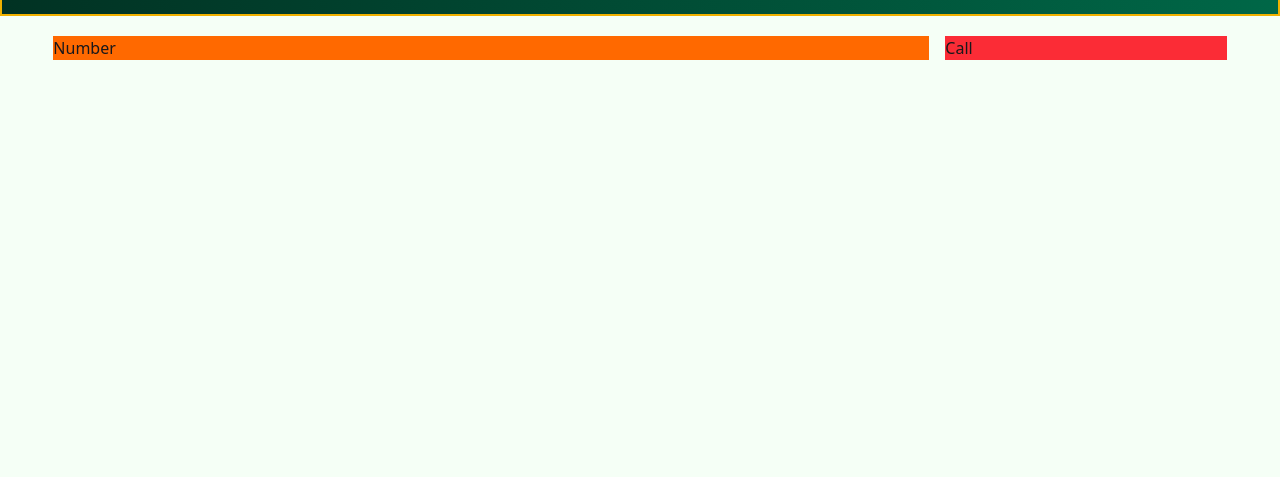
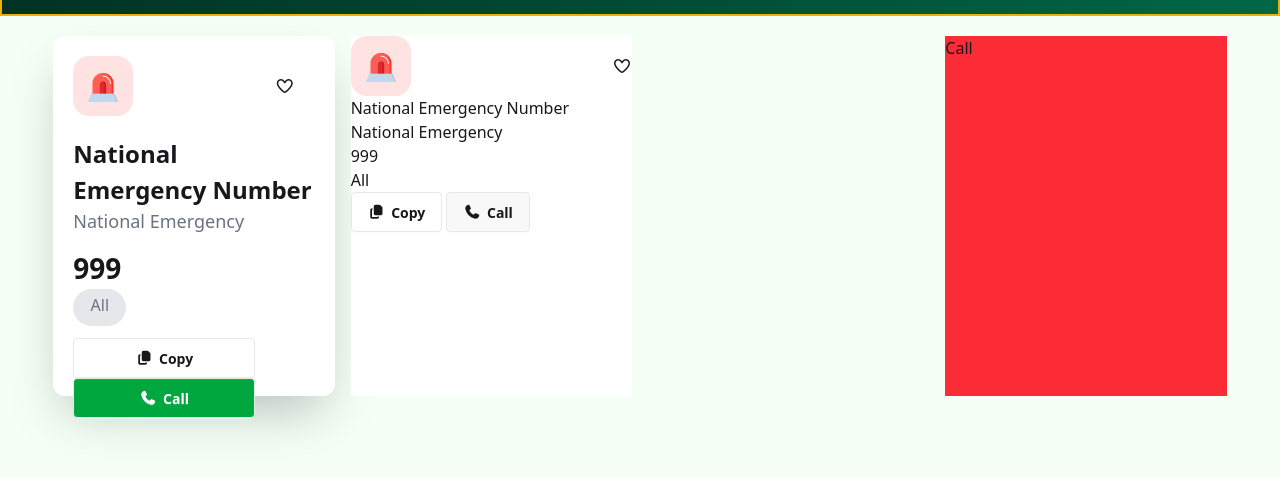
Before and after one commit to km-naimul/my-fifth-assignment, a plain HTML site: page index.html in a window 1280 px wide. Shown: the part 323-800 px from the top of the page. Drawn offline with nearby package versions, Linux system fonts and the light colour scheme; a script that the page names is missing.

Commit message:
emergency button and number added

```diff
--- a/index.html
+++ b/index.html
@@ -8,6 +8,8 @@
     <link href="https://cdn.jsdelivr.net/npm/daisyui@5" rel="stylesheet" type="text/css" />
     <script src="https://cdn.jsdelivr.net/npm/@tailwindcss/browser@4"></script>
     <link rel="shortcut icon" href="./assets/logo.png" type="image/x-icon">
+
+    <link rel="stylesheet" href="https://cdnjs.cloudflare.com/ajax/libs/font-awesome/7.0.0/css/all.min.css" integrity="sha512-DxV+EoADOkOygM4IR9yXP8Sb2qwgidEmeqAEmDKIOfPRQZOWbXCzLC6vjbZyy0vPisbH2SyW27+ddLVCN+OMzQ==" crossorigin="anonymous" referrerpolicy="no-referrer" />
 </head>
 <body class="bg-[#F5FFF6] h-[100vh]">
     <header class=" border-2 border-red-500 min-h-[100px] max-w-[1920px] flex justify-between items-center bg-white mx-auto">
@@ -38,7 +40,7 @@
     <div class="border-2 border-yellow-500 max-h-[239px] max-w-[1920px]  bg-gradient-to-r from-[#013223] to-[#006747] text-center mx-auto">
 
         <div class=" text-white my-5">
-            <img src="./assets/logo.png" alt="" class="h-[92px] w-[92px] mx-auto">
+            <img src="./assets/logo-dark.png" alt="" class="h-[92px] w-[92px] mx-auto">
             <h1 class="font-bold text-[40px] p-2">Emergency Service Directory</h1>
             <p class="font-semibold text-[20px] ">Government Emergency Services at Your Fingertip – A Project by  Government of the People’s Republic of Bangladesh</p>
 
@@ -47,8 +49,43 @@
     </div>
     <main>
         <section id="emergency" class="w-11/12 mx-auto py-5 grid grid-cols-12 gap-4 max-h-[1140px] max-w-[1800px] ">
-            <section id="emergency-hotline" class="bg-orange-500 col-span-9 max-h-[1140px] max-w-[1370px]">
-                <h1>Number</h1>
+            <section id="emergency-hotline" class="grid grid-cols-3 col-span-9 max-h-[1140px] max-w-[1370px] gap-4 mx-auto">
+                <div id="first-box" class="max-h-[360px] max-w-[436px] bg-white rounded-xl shadow-2xl">
+                    <div id="two-img" class="flex justify-between my-5 mx-5">
+                        <div class="bg-[#FFE3E2] rounded-2xl h-[60px] w-[60px] flex items-center justify-center "><img src="./assets/emergency.png" alt="" class="h-[32px] w-[32px]"></div>
+                        <div class="flex items-center justify-center  mx-5"><i class="fa-regular fa-heart"></i></div>
+                    </div>
+                    <div class="my-5 mx-5" >
+                        <h1 class="font-bold text-[24px]">National Emergency Number</h1>
+                        <p class="text-[18px] text-gray-500 ">National Emergency</p>
+                    <div class="py-3"><h1 class="font-extrabold text-[28px]">999</h1>
+                        <p class="bg-gray-200 rounded-3xl h-[37px] w-[53px]  text-center text-gray-500 py-1">All</p>
+
+                    </div>
+                        <div class="max-h-[40px] max-w-[372px] mx-auto">
+                        <button class="btn btn-copy min-h-[40px] min-w-[182px] bg-white rounded-1xl"> <i class="fa-solid fa-copy"></i>Copy</button>
+                        <button class="btn btn-call min-h-[40px] min-w-[182px] text-white bg-[#00A63E] rounded-1xl "> <i class="fa-solid fa-phone"></i>Call</button>
+                        </div>
+                    </div>
+
+                </div>
+
+                <div id="Second-box" class="max-h-[360px] max-w-[436px] bg-white">
+                    <div id="two-img" class="flex justify-between gap-4">
+                        <div class="bg-[#FFE3E2] rounded-2xl h-[60px] w-[60px] flex items-center justify-center "><img src="./assets/emergency.png" alt="" class="h-[32px] w-[32px]"></div>
+                        <div class="flex items-center justify-center  "><i class="fa-regular fa-heart"></i></div>
+                    </div>
+                    <div >
+                        <h1>National Emergency Number</h1>
+                        <p>National Emergency</p>
+                        <h1>999</h1>
+                        <p>All</p>
+                    </div>
+                    <div>
+                        <button class="btn btn-copy bg-white"> <i class="fa-solid fa-copy"></i>Copy</button>
+                        <button class="btn btn-call"> <i class="fa-solid fa-phone"></i>Call</button>
+                    </div>
+                </div>
             </section>
 
             <section id="history" class="bg-red-500 col-span-3 max-h-[1140px] max-w-[400px]">
```
